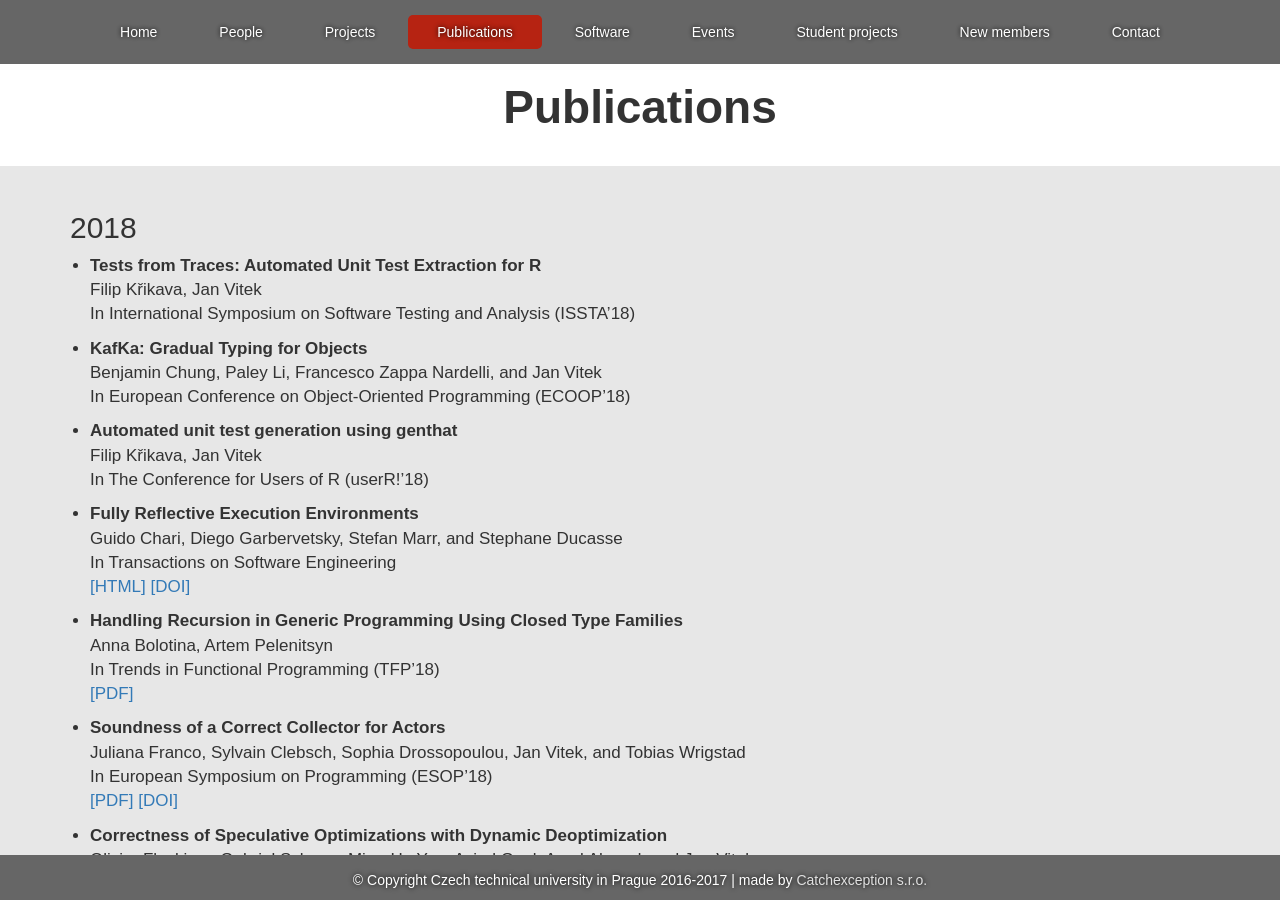
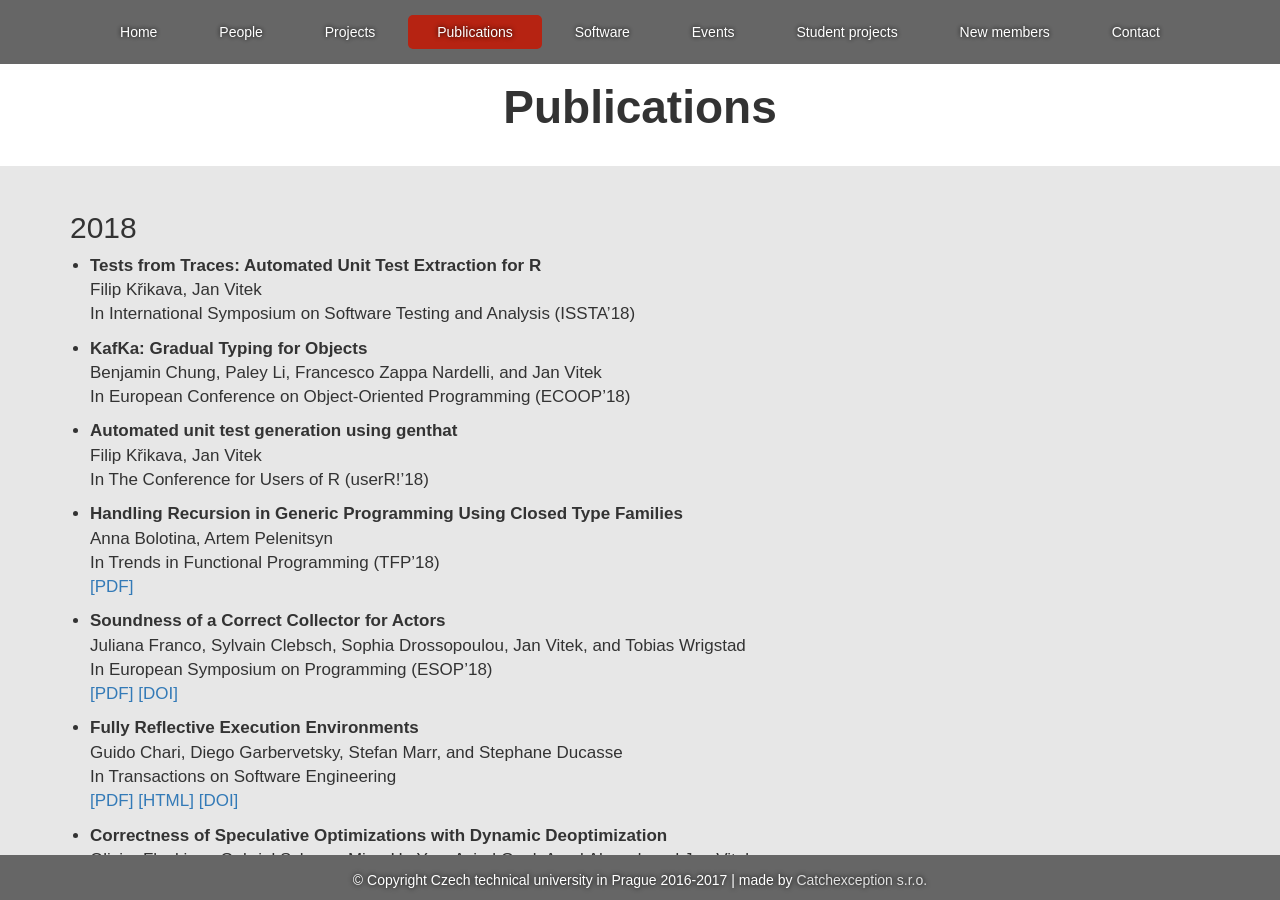
Before and after one commit to PRL-PRG/prl-prg.github.io, a Jekyll site: the page built from publications.md, in a window 1280 px wide and 900 px high. Built offline with Jekyll 4.4.1, drawn with Linux system fonts in a browser that asks for light colours; some of the changed lines change nothing that is shown.

Commit message:
Moved Guido's publication based on date, added PDF.

```diff
--- a/publications.md
+++ b/publications.md
@@ -33,12 +33,6 @@ title: Publications
   [[DOI]]()
 -->
 
-- **Fully Reflective Execution Environments** <!-- new line -->
-  Guido Chari, Diego Garbervetsky, Stefan Marr, and Stephane Ducasse <!-- new line -->
-  In Transactions on Software Engineering <!-- new line -->
-  [[HTML]](https://ieeexplore.ieee.org/document/8307099/)
-  [[DOI]](https://doi.org/10.1109/TSE.2018.2812715)
-
 <!-- 11-13 June -->
 - **Handling Recursion in Generic Programming Using Closed Type Families** <!-- new line -->
   Anna Bolotina, Artem Pelenitsyn <!-- new line -->
@@ -51,6 +45,14 @@ title: Publications
   In European Symposium on Programming (ESOP'18) <!-- new line -->
   [[PDF]](http://janvitek.org/pubs/esop18.pdf)
   [[DOI]](https://dx.doi.org/10.1007/978-3-319-89884-1_31)
+
+<!-- 9 March -->
+- **Fully Reflective Execution Environments** <!-- new line -->
+  Guido Chari, Diego Garbervetsky, Stefan Marr, and Stephane Ducasse <!-- new line -->
+  In Transactions on Software Engineering <!-- new line -->
+  [[PDF]](https://hal.inria.fr/hal-01728111/document)
+  [[HTML]](https://ieeexplore.ieee.org/document/8307099/)
+  [[DOI]](https://doi.org/10.1109/TSE.2018.2812715)
 
 <!-- 7 - 13 January -->
 - **Correctness of Speculative Optimizations with Dynamic Deoptimization** <!-- new line -->
```
